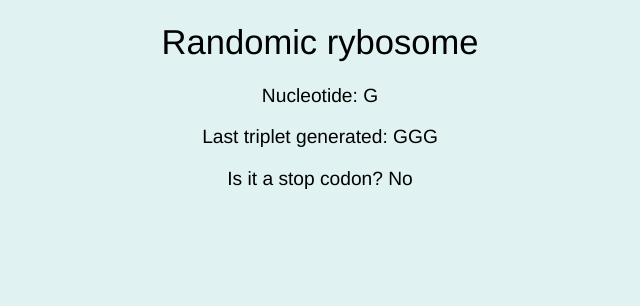
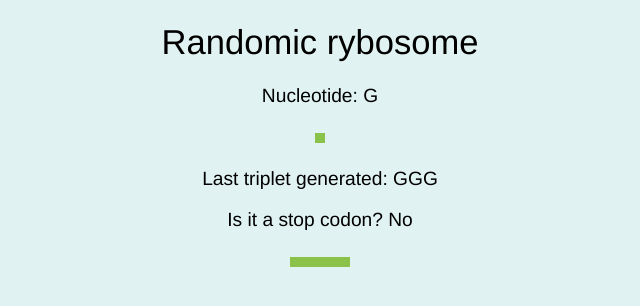
Before and after one commit to giorgia-dit/app-dev-ob, a Flask app: page / in a window 1280 px wide. Shown: the top 306 px of the page, without its empty margins (320-960 px from the left). Run offline with Flask 3, Linux system fonts and the light colour scheme.

Commit message:
edit .py, .css, .html files

```diff
--- a/main.py
+++ b/main.py
@@ -7,7 +7,7 @@ app = Flask(
     static_folder="static"
 )
 
-nucleotides = ('A', 'C', 'G', 'T')
+nucleotides = [('A', '#FF5722'), ('C', '#FFC107'), ('G', '#8BC34A'), ('T', '#00796B')]
 stop_codons = ('TAA', 'TAG', 'TGA')
 sequence = []
 
@@ -33,9 +33,9 @@ def index():
 @app.route('/update', methods=['GET'])
 def update():
     nucleotide_value = random_item(nucleotides)
-    update_triplet(nucleotide_value, sequence)
+    update_triplet(nucleotide_value[0], sequence)
     check_result = check_triplet(sequence, stop_codons)
-    return jsonify({'nucleotide': nucleotide_value, 'triplet': ''.join(sequence), 'check_result': check_result})
+    return jsonify({'nucleotide': nucleotide_value[0], 'triplet': ''.join(sequence), 'check_result': check_result, 'color': nucleotide_value[1]})
 
 
 if __name__ == "__main__":
--- a/static/styles.css
+++ b/static/styles.css
@@ -18,3 +18,9 @@ em {
     font-weight: 500;
     font-style: normal;
 }
+
+div {
+    display: inline-block;
+    width: 10px;
+    height: 10px;
+}
--- a/templates/index.html
+++ b/templates/index.html
@@ -5,7 +5,7 @@
 
     <meta charset="utf-8" />
     <meta name="author" content="Giorgia Ditano" />
-    <title>My test page</title>
+    <title>Randomic rybosome</title>
 
     <link rel="stylesheet" href="static/styles.css" />
 
@@ -18,8 +18,14 @@
                     })
                     .then((data) => {
                         document.querySelector("#current-nucleotide").textContent = data.nucleotide;
+                        document.querySelector("#current-color").style.backgroundColor = data.color;
                         document.querySelector("#triplet").textContent = data.triplet;
                         document.querySelector("#found-sc").textContent = (data.check_result ? "Yes" : "No");
+
+                        const smallBox = document.createElement("div");
+                        smallBox.style.backgroundColor = data.color;
+                        document.body.appendChild(smallBox);
+
                         if (data.check_result) {
                             stopStreaming();
                             setTimeout(function() { alert('Stop codon found.'); }, 500);
@@ -48,9 +54,9 @@
 
     <h1>Randomic rybosome</h1>
     <p>Nucleotide: <em id="current-nucleotide"></em></p>
+    <div id="current-color"></div>
     <p>Last triplet generated: <em id="triplet"></em></p>
     <p>Is it a stop codon? <em id="found-sc"></em></p>
-
   </body>
 
 </html>
```
